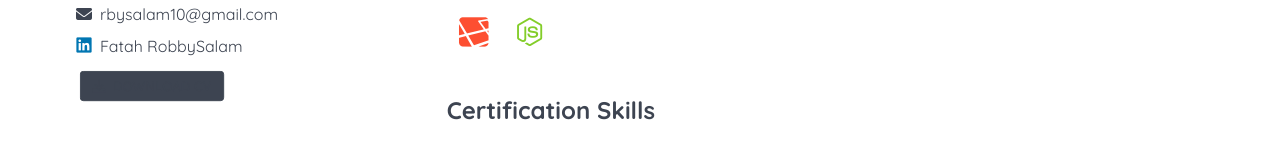
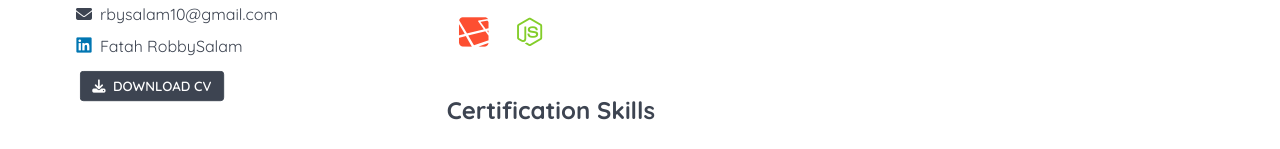
Before and after one commit to FthRobby/portfolio-v2, a Vue app: page / in a window 1280 px wide. Shown: the part 414-563 px from the top of the page. Built offline with nearby package versions, Linux system fonts and the light colour scheme.

Commit message:
pushhhhhhhhh

```diff
--- a/src/components/Headline.vue
+++ b/src/components/Headline.vue
@@ -8,7 +8,7 @@
           <h1 class="md:text-3xl text-2xl text-neutral font-semibold dark:text-white">Fatah RobbySalam</h1>
           <div class="md:text-lg text-neutral dark:text-white">Website Developer</div>
           <a href="https://github.com/FthRobby/portfolio-v2/raw/master/src/assets/resume/Fatah-RobbySalam.pdf"
-            class="text-neutral dark:text-white md:hidden mt-1 btn btn-sm dark:btn-primary">
+            class="md:hidden mt-1 btn btn-sm dark:btn-primary">
             <i class="fa fa-download mr-2"></i>Download CV
           </a>
         </div>
@@ -26,8 +26,8 @@
         </div>
         <div class="my-2">
           <a href="https://github.com/FthRobby/portfolio-v2/raw/master/src/assets/resume/Fatah-RobbySalam.pdf"
-            class="text-neutral dark:text-white mt-1 btn btn-sm dark:btn-primary rounded">
-            <i class="fa fa-download mr-2"></i>Download CV
+            class="mt-1 btn btn-sm btn-neutral text-white dark:btn-primary rounded">
+            <i class="fa fa-download mr-2 "></i>Download CV
           </a>
         </div>
       </div>
```
